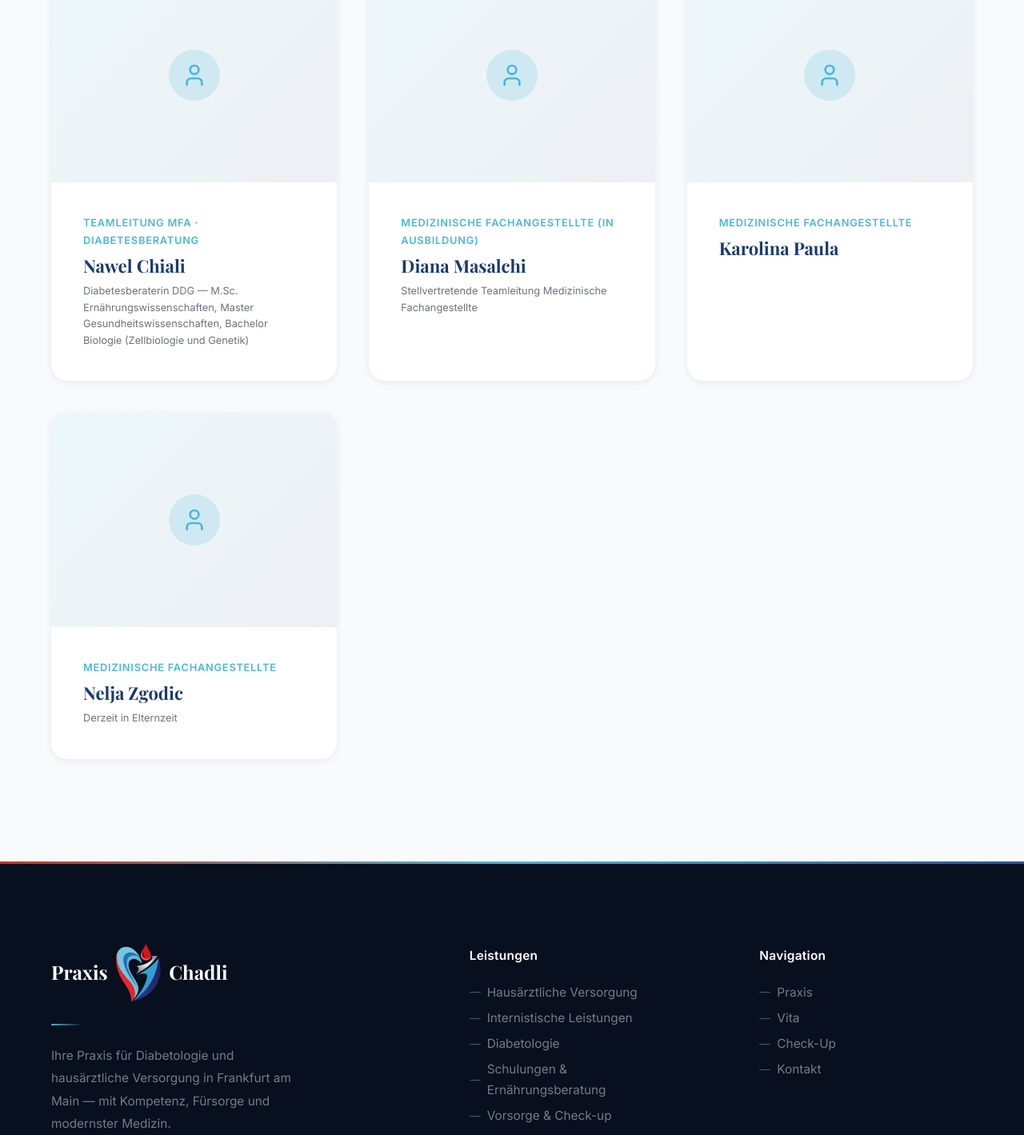
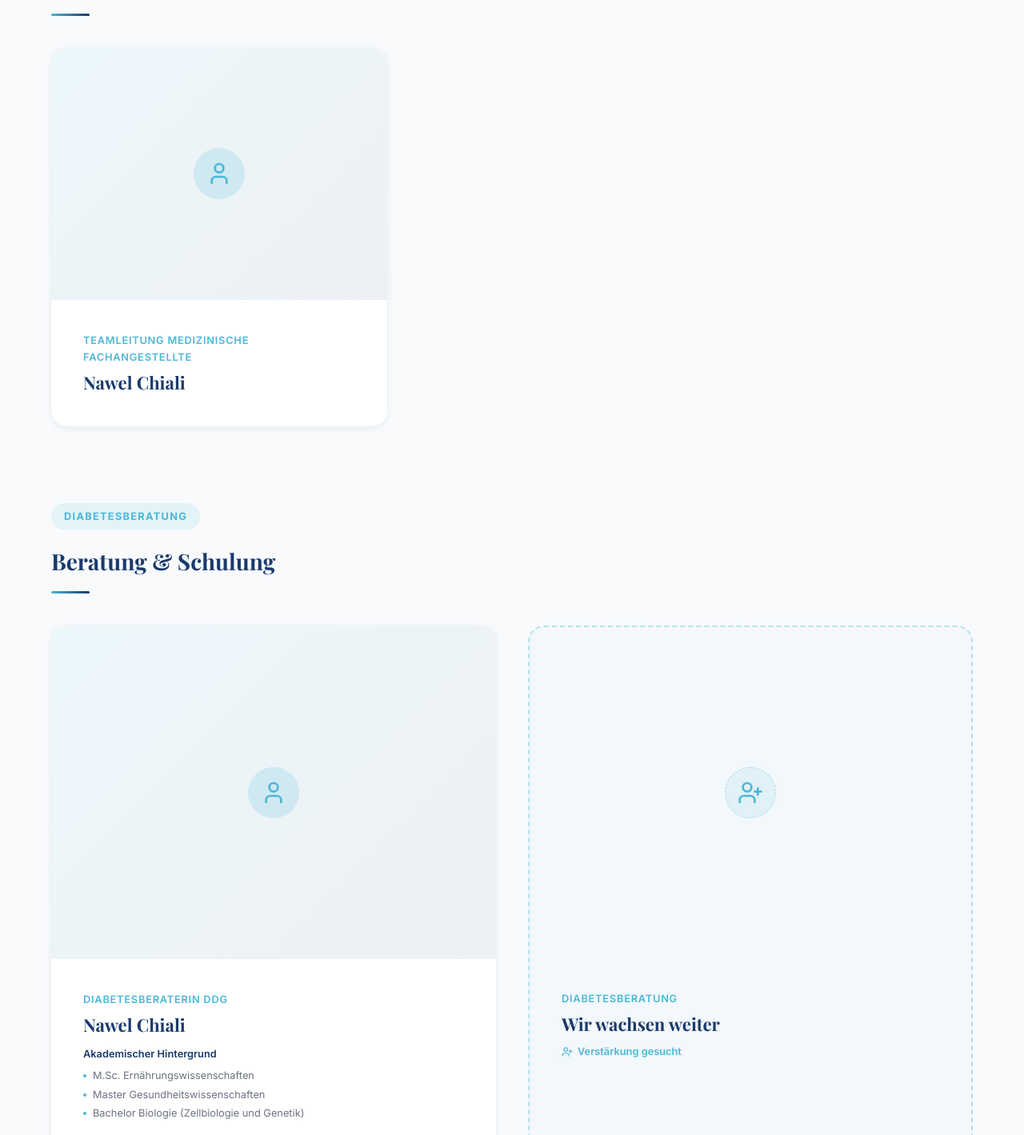
Before and after one commit to Alpy81/doctors-office-demo, a React (Vite) app: page /vita in a window 1280 px wide. Shown: the part 1330-2749 px from the top of the page at 80% size. Built offline with nearby package versions, Linux system fonts and the light colour scheme.

Commit message:
update commit

```diff
--- a/src/pages/Vita/Vita.css
+++ b/src/pages/Vita/Vita.css
@@ -128,6 +128,49 @@
   background: var(--color-bg);
 }
 
+/* ── Section Wrapper ── */
+.team-page-section {
+  margin-bottom: var(--space-2xl);
+}
+
+.team-page-section:last-child {
+  margin-bottom: 0;
+}
+
+.team-page-eyebrow {
+  display: inline-block;
+  padding: 6px 16px;
+  background: rgba(74, 184, 216, 0.12);
+  color: var(--color-secondary);
+  border-radius: var(--radius-full);
+  font-size: var(--fs-xs);
+  font-weight: 700;
+  letter-spacing: 0.10em;
+  text-transform: uppercase;
+  margin-bottom: var(--space-sm);
+}
+
+.team-page-section-title {
+  font-family: var(--font-heading);
+  font-size: var(--fs-lg);
+  font-weight: 700;
+  color: var(--color-primary);
+  margin-bottom: var(--space-lg);
+  position: relative;
+  padding-bottom: var(--space-sm);
+}
+
+.team-page-section-title::after {
+  content: '';
+  position: absolute;
+  bottom: 0;
+  left: 0;
+  width: 48px;
+  height: 3px;
+  background: linear-gradient(90deg, var(--color-secondary), var(--color-primary));
+  border-radius: var(--radius-full);
+}
+
 /* ── Arzt Feature Card ── */
 .team-page-doctor {
   background: var(--color-white);
@@ -136,7 +179,6 @@
   display: grid;
   grid-template-columns: 320px 1fr;
   overflow: hidden;
-  margin-bottom: var(--space-2xl);
   transition: transform var(--transition-base),
               box-shadow var(--transition-base);
 }
@@ -206,33 +248,20 @@
   font-weight: 500;
 }
 
-/* ── Section Title ── */
-.team-page-section-title {
-  font-family: var(--font-heading);
-  font-size: var(--fs-lg);
-  font-weight: 700;
-  color: var(--color-primary);
-  margin-bottom: var(--space-lg);
-  position: relative;
-  padding-bottom: var(--space-sm);
-}
-
-.team-page-section-title::after {
-  content: '';
-  position: absolute;
-  bottom: 0;
-  left: 0;
-  width: 48px;
-  height: 3px;
-  background: linear-gradient(90deg, var(--color-secondary), var(--color-primary));
-  border-radius: var(--radius-full);
-}
-
 /* ── Team Grid ── */
 .team-page-grid {
   display: grid;
   grid-template-columns: repeat(3, 1fr);
   gap: var(--space-lg);
+}
+
+.team-page-grid--two {
+  grid-template-columns: repeat(2, 1fr);
+}
+
+.team-page-grid--one {
+  grid-template-columns: 1fr;
+  max-width: 420px;
 }
 
 .team-page-card {
@@ -300,6 +329,71 @@
   margin-top: 4px;
 }
 
+.team-page-card__extra-title {
+  font-size: var(--fs-xs);
+  font-weight: 600;
+  color: var(--color-primary);
+  margin-top: 8px;
+}
+
+.team-page-card__extra-list {
+  display: flex;
+  flex-direction: column;
+  gap: 3px;
+  margin-top: 2px;
+}
+
+.team-page-card__extra-list span {
+  font-size: var(--fs-xs);
+  color: var(--color-text-light);
+  line-height: 1.6;
+  padding-left: 12px;
+  position: relative;
+}
+
+.team-page-card__extra-list span::before {
+  content: '';
+  position: absolute;
+  left: 0;
+  top: 8px;
+  width: 4px;
+  height: 4px;
+  border-radius: 50%;
+  background: var(--color-secondary);
+}
+
+/* ── Vacant / Search Card ── */
+.team-page-card--vacant {
+  border: 2px dashed rgba(74, 184, 216, 0.35);
+  box-shadow: none;
+  background: rgba(74, 184, 216, 0.03);
+}
+
+.team-page-card--vacant:hover {
+  transform: none;
+  box-shadow: none;
+  border-color: var(--color-secondary);
+}
+
+.team-page-card--vacant .team-page-card__image {
+  background: transparent;
+}
+
+.team-page-card--vacant .team-page-card__image-placeholder {
+  background: rgba(74, 184, 216, 0.10);
+  border: 1.5px dashed rgba(74, 184, 216, 0.40);
+}
+
+.team-page-card__vacant-badge {
+  display: inline-flex;
+  align-items: center;
+  gap: 6px;
+  font-size: var(--fs-xs);
+  font-weight: 600;
+  color: var(--color-secondary);
+  margin-top: 6px;
+}
+
 /* ============================================
    RESPONSIVE
    ============================================ */
@@ -315,10 +409,16 @@
   .team-page-grid {
     grid-template-columns: repeat(2, 1fr);
   }
+
+  .team-page-grid--two {
+    grid-template-columns: repeat(2, 1fr);
+  }
 }
 
 @media (max-width: 640px) {
-  .team-page-grid {
+  .team-page-grid,
+  .team-page-grid--two,
+  .team-page-grid--one {
     grid-template-columns: 1fr;
     max-width: 400px;
     margin-inline: auto;
--- a/src/pages/Vita/Vita.tsx
+++ b/src/pages/Vita/Vita.tsx
@@ -1,29 +1,6 @@
 import { NavLink } from 'react-router-dom'
-import { Users, ChevronRight, User } from 'lucide-react'
+import { Users, ChevronRight, User, UserPlus } from 'lucide-react'
 import './Vita.css'
-
-const teamMembers = [
-  {
-    name: 'Nawel Chiali',
-    role: 'Teamleitung MFA · Diabetesberatung',
-    extra: 'Diabetesberaterin DDG — M.Sc. Ernährungswissenschaften, Master Gesundheitswissenschaften, Bachelor Biologie (Zellbiologie und Genetik)',
-  },
-  {
-    name: 'Diana Masalchi',
-    role: 'Medizinische Fachangestellte (in Ausbildung)',
-    extra: 'Stellvertretende Teamleitung Medizinische Fachangestellte',
-  },
-  {
-    name: 'Karolina Paula',
-    role: 'Medizinische Fachangestellte',
-    extra: '',
-  },
-  {
-    name: 'Nelja Zgodic',
-    role: 'Medizinische Fachangestellte',
-    extra: 'Derzeit in Elternzeit',
-  },
-]
 
 export default function Vita() {
   return (
@@ -60,7 +37,9 @@ export default function Vita() {
       <section className="team-page-main">
         <div className="container">
 
-          {/* Arzt Feature Card */}
+          {/* ── Arzt ── */}
+          <div className="team-page-section">
+            <span className="team-page-eyebrow">Arzt</span>
             <div className="team-page-doctor">
               <div className="team-page-doctor__image">
                 <div className="team-page-doctor__image-placeholder">
@@ -68,9 +47,9 @@ export default function Vita() {
                 </div>
               </div>
               <div className="team-page-doctor__body">
-              <span className="team-page-doctor__role">Arzt · Praxisleitung</span>
+                <span className="team-page-doctor__role">Praxisleitung</span>
                 <h2 className="team-page-doctor__name">
-                Dr. med. Fayçal Chadli
+                  Dr. med. Faycal Chadli
                 </h2>
                 <div className="team-page-doctor__tags">
                   <span className="team-page-doctor__tag">Facharzt für Innere Medizin</span>
@@ -78,30 +57,119 @@ export default function Vita() {
                   <span className="team-page-doctor__tag">Hypertensiologe DHL</span>
                   <span className="team-page-doctor__tag">Adiposiologe DAG/DDG</span>
                   <span className="team-page-doctor__tag">Notarzt</span>
-                <span className="team-page-doctor__tag">Praxismanagement</span>
+                </div>
               </div>
             </div>
           </div>
 
-          {/* Team Grid */}
-          <h2 className="team-page-section-title">Unser Praxisteam</h2>
-          <div className="team-page-grid">
-            {teamMembers.map((member, i) => (
-              <div className="team-page-card" key={i}>
+          {/* ── Praxismanagement ── */}
+          <div className="team-page-section">
+            <span className="team-page-eyebrow">Praxismanagement</span>
+            <h2 className="team-page-section-title">Organisation & Leitung</h2>
+            <div className="team-page-grid team-page-grid--one">
+              <div className="team-page-card">
                 <div className="team-page-card__image">
                   <div className="team-page-card__image-placeholder">
                     <User size={32} />
                   </div>
                 </div>
                 <div className="team-page-card__body">
-                  <span className="team-page-card__role">{member.role}</span>
-                  <h3 className="team-page-card__name">{member.name}</h3>
-                  {member.extra && (
-                    <p className="team-page-card__extra">{member.extra}</p>
-                  )}
+                  <span className="team-page-card__role">Teamleitung Medizinische Fachangestellte</span>
+                  <h3 className="team-page-card__name">Nawel Chiali</h3>
                 </div>
               </div>
-            ))}
+            </div>
+          </div>
+
+          {/* ── Diabetesberatung ── */}
+          <div className="team-page-section">
+            <span className="team-page-eyebrow">Diabetesberatung</span>
+            <h2 className="team-page-section-title">Beratung & Schulung</h2>
+            <div className="team-page-grid team-page-grid--two">
+              <div className="team-page-card">
+                <div className="team-page-card__image">
+                  <div className="team-page-card__image-placeholder">
+                    <User size={32} />
+                  </div>
+                </div>
+                <div className="team-page-card__body">
+                  <span className="team-page-card__role">Diabetesberaterin DDG</span>
+                  <h3 className="team-page-card__name">Nawel Chiali</h3>
+                  <span className="team-page-card__extra-title">Akademischer Hintergrund</span>
+                  <div className="team-page-card__extra-list">
+                    <span>M.Sc. Ernährungswissenschaften</span>
+                    <span>Master Gesundheitswissenschaften</span>
+                    <span>Bachelor Biologie (Zellbiologie und Genetik)</span>
+                  </div>
+                </div>
+              </div>
+
+              {/* Platzhalter — offene Stelle */}
+              <div className="team-page-card team-page-card--vacant">
+                <div className="team-page-card__image">
+                  <div className="team-page-card__image-placeholder">
+                    <UserPlus size={32} />
+                  </div>
+                </div>
+                <div className="team-page-card__body">
+                  <span className="team-page-card__role">Diabetesberatung</span>
+                  <h3 className="team-page-card__name">Wir wachsen weiter</h3>
+                  <span className="team-page-card__vacant-badge">
+                    <UserPlus size={14} />
+                    Verstärkung gesucht
+                  </span>
+                </div>
+              </div>
+            </div>
+          </div>
+
+          {/* ── Medizinische Fachangestellte ── */}
+          <div className="team-page-section">
+            <span className="team-page-eyebrow">Medizinische Fachangestellte</span>
+            <h2 className="team-page-section-title">Unser Praxisteam</h2>
+            <div className="team-page-grid">
+              <div className="team-page-card">
+                <div className="team-page-card__image">
+                  <div className="team-page-card__image-placeholder">
+                    <User size={32} />
+                  </div>
+                </div>
+                <div className="team-page-card__body">
+                  <span className="team-page-card__role">Medizinische Fachangestellte (in Ausbildung)</span>
+                  <h3 className="team-page-card__name">Diana Masalchi</h3>
+                  <p className="team-page-card__extra">
+                    Stellvertretende Teamleitung Medizinische Fachangestellte
+                  </p>
+                </div>
+              </div>
+
+              <div className="team-page-card">
+                <div className="team-page-card__image">
+                  <div className="team-page-card__image-placeholder">
+                    <User size={32} />
+                  </div>
+                </div>
+                <div className="team-page-card__body">
+                  <span className="team-page-card__role">Medizinische Fachangestellte</span>
+                  <h3 className="team-page-card__name">Karolina Paula</h3>
+                </div>
+              </div>
+
+              <div className="team-page-card">
+                <div className="team-page-card__image">
+                  <div className="team-page-card__image-placeholder">
+                    <User size={32} />
+                  </div>
+                </div>
+                <div className="team-page-card__body">
+                  <span className="team-page-card__role">Medizinische Fachangestellte</span>
+                  <h3 className="team-page-card__name">Nelja Zgodic</h3>
+                  <p className="team-page-card__extra">
+                    Derzeit in Elternzeit
+                  </p>
+                </div>
+              </div>
+            </div>
           </div>
 
         </div>
```
Lines whose indentation alone changed are shown as unchanged.
